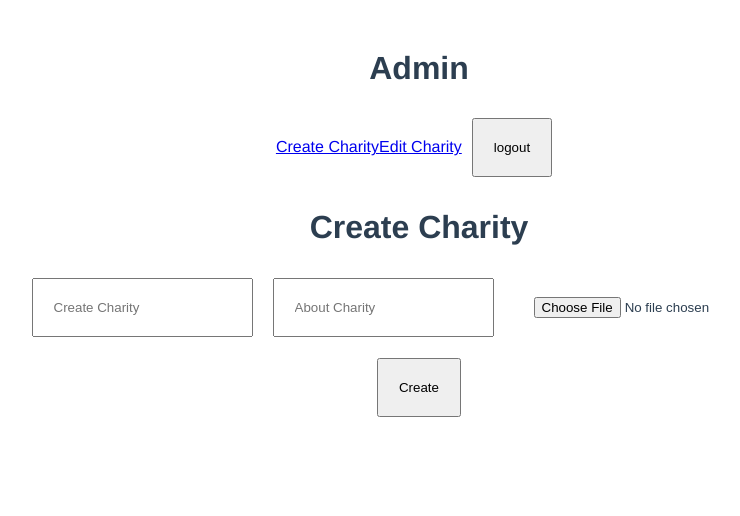
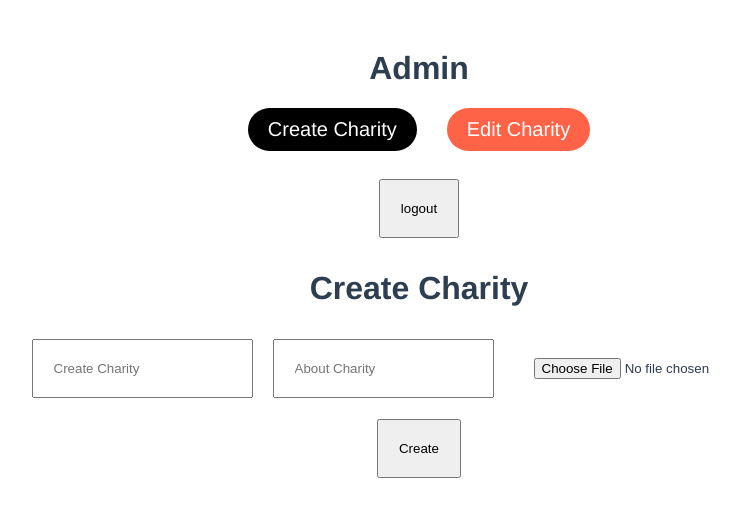
Before and after one commit to ouiadgood-tab/ouiadgood-tab-web, a Vue app: page /setting/Admin in a window 1280 px wide. Shown: the top 516 px of the page, without its empty margins (221-961 px from the left). Built offline with nearby package versions, Linux system fonts and the light colour scheme; what auth0-js, vue3-google-login would draw is missing.

Commit message:
minor fixes

```diff
--- a/src/components/NoteWidget.vue
+++ b/src/components/NoteWidget.vue
@@ -53,6 +53,7 @@ div{
   position: relative;
   width: 20px;
   height: 20px;
+  cursor: pointer;
   color: rgba(255, 255, 255, 0.795);
   transition: background-color 0.3s ease;
   font-size: 30px;
--- a/src/views/settings/Admin.vue
+++ b/src/views/settings/Admin.vue
@@ -2,8 +2,10 @@
   <div class="container">
     <h1>Admin</h1>
     <div class="setPos">
-      <a class="router" href="/setting/Admin">Create Charity</a>
-      <a class="router" href="/setting/Donate">Edit Charity</a>
+      <div class="links">
+        <a class="router" href="/setting/Admin">Create Charity</a>
+      <a class="router me" id="me" href="/setting/Donate">Edit Charity</a>
+      </div> <br>
       <button @click="logoutUser">logout</button>
     </div>
     <div class="admin">
@@ -76,6 +78,23 @@ export default {
 </script>
 
 <style scoped>
+#me{
+  background: tomato;
+}
+.router{
+  color: #fff;
+  font-size: 20px;
+  background: #000;
+
+  padding: 10px 20px;
+  border-radius: 40px;
+  text-decoration: none;
+}
+.links{
+  display: flex;
+  gap: 30px;
+  justify-content: center;
+}
 input,
 button {
   display: inline-block;
--- a/src/views/settings/InviteFriends.vue
+++ b/src/views/settings/InviteFriends.vue
@@ -14,7 +14,7 @@
                 <span>350</span>
                 <p>{{ translatedInviteContainer.extra }}</p>
             </div>
-            <ReferFriend/>
+            <!-- <ReferFriend/> -->
         </div>
         <div class="head">
             <div class="grayOutMain">
@@ -26,7 +26,7 @@
 </template>
 
 <script>
-import ReferFriend from './ReferFriend.vue';
+// import ReferFriend from './ReferFriend.vue';
 
 export default {
     name: "InviteFriends",
@@ -75,7 +75,7 @@ export default {
             return translations;
         },
     },
-    components: { ReferFriend }
+    // components: { ReferFriend }
 };
 </script>
 
```
